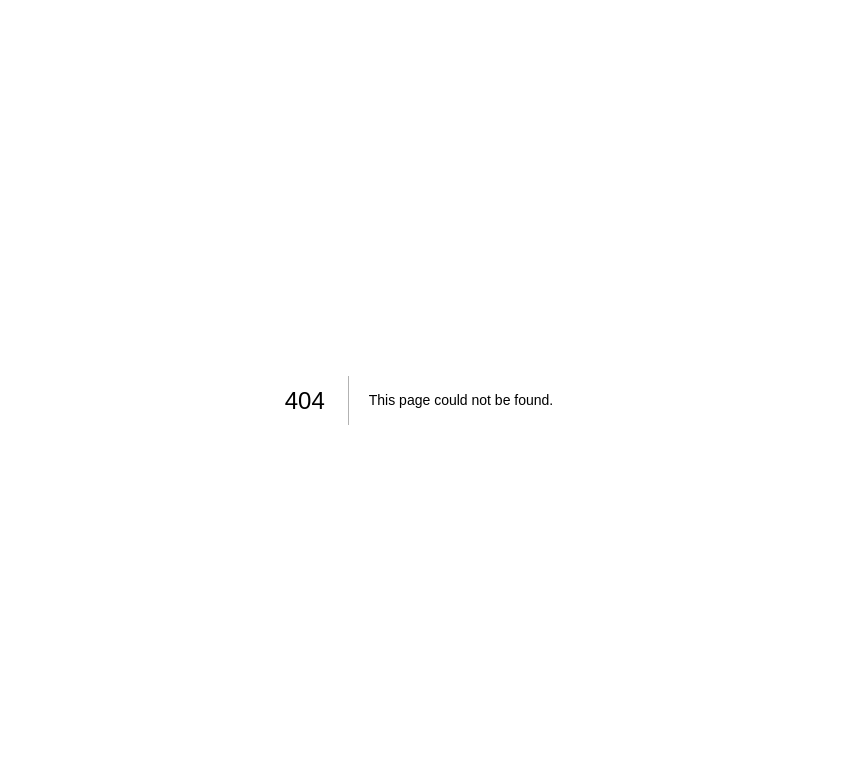
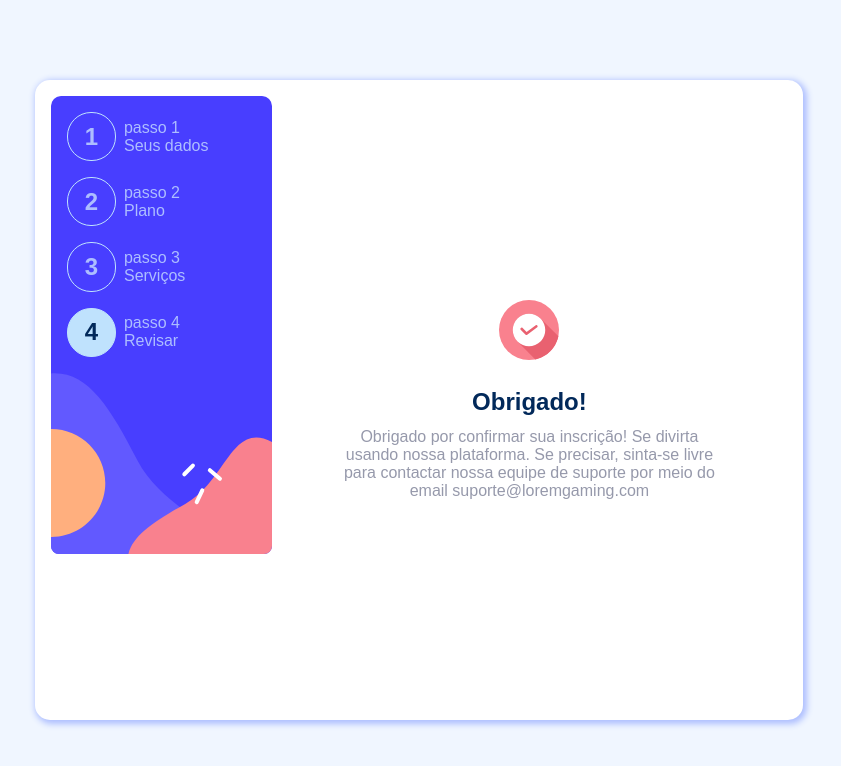
Before and after one commit to TurinoS/Multi-step-Form, a Next.js app: page /step_five in a window 1280 px wide. Before the commit this address had no page. Shown: the top 766 px of the page, without its empty margins (221-1062 px from the left). Built offline with nearby package versions, Linux system fonts and the light colour scheme.

Commit message:
feat: implementando o passo de agradecimento

```diff
--- /dev/null
+++ b/src/app/step_five/page.tsx
@@ -0,0 +1,44 @@
+"use client";
+
+import styled from "styled-components";
+import Steps from "@/components/Steps";
+import { Container, StepsContainer } from "@/styles/Container";
+import Image from "next/image";
+import check from '../../assets/icon-thank-you.svg';
+
+const StyledStep5 = styled.div`
+    text-align: center;
+    width: 70%;
+    padding: 0 4em;
+    display: flex;
+    flex-direction: column;
+    align-items: center;
+    justify-content: center;
+    gap: .75em;
+
+    & img {
+        margin-bottom: 1em;
+    }
+
+    & p {
+        color: var(--cool-gray);
+    }
+`
+
+export default function Step4() {
+  return (
+    <Container>
+      <StepsContainer>
+        <Steps number="1" text="Seus dados" active={false} />
+        <Steps number="2" text="Plano" active={false} />
+        <Steps number="3" text="Serviços" active={false} />
+        <Steps number="4" text="Revisar" active={true} />
+      </StepsContainer>
+      <StyledStep5>
+        <Image src={check} alt="Ok" width={60} height={60} />
+        <h2>Obrigado!</h2>
+        <p>Obrigado por confirmar sua inscrição! Se divirta usando nossa plataforma. Se precisar, sinta-se livre para contactar nossa equipe de suporte por meio do email suporte@loremgaming.com</p>
+      </StyledStep5>
+    </Container>
+  );
+}
--- a/src/app/step_four/page.tsx
+++ b/src/app/step_four/page.tsx
@@ -110,7 +110,7 @@ export default function Step4() {
         </Total>
         <LinkSection
           hrefBack="/step_three"
-          hrefNext="/step_four"
+          hrefNext="/step_five"
           display={true}
         />
       </FormContainer>
```
Also changed, not shown: src/assets/icon-checkmark.svg (renamed from multi-step-form-main/assets/images/icon-checkmark.svg), src/assets/icon-thank-you.svg (renamed from multi-step-form-main/assets/images/icon-thank-you.svg).
